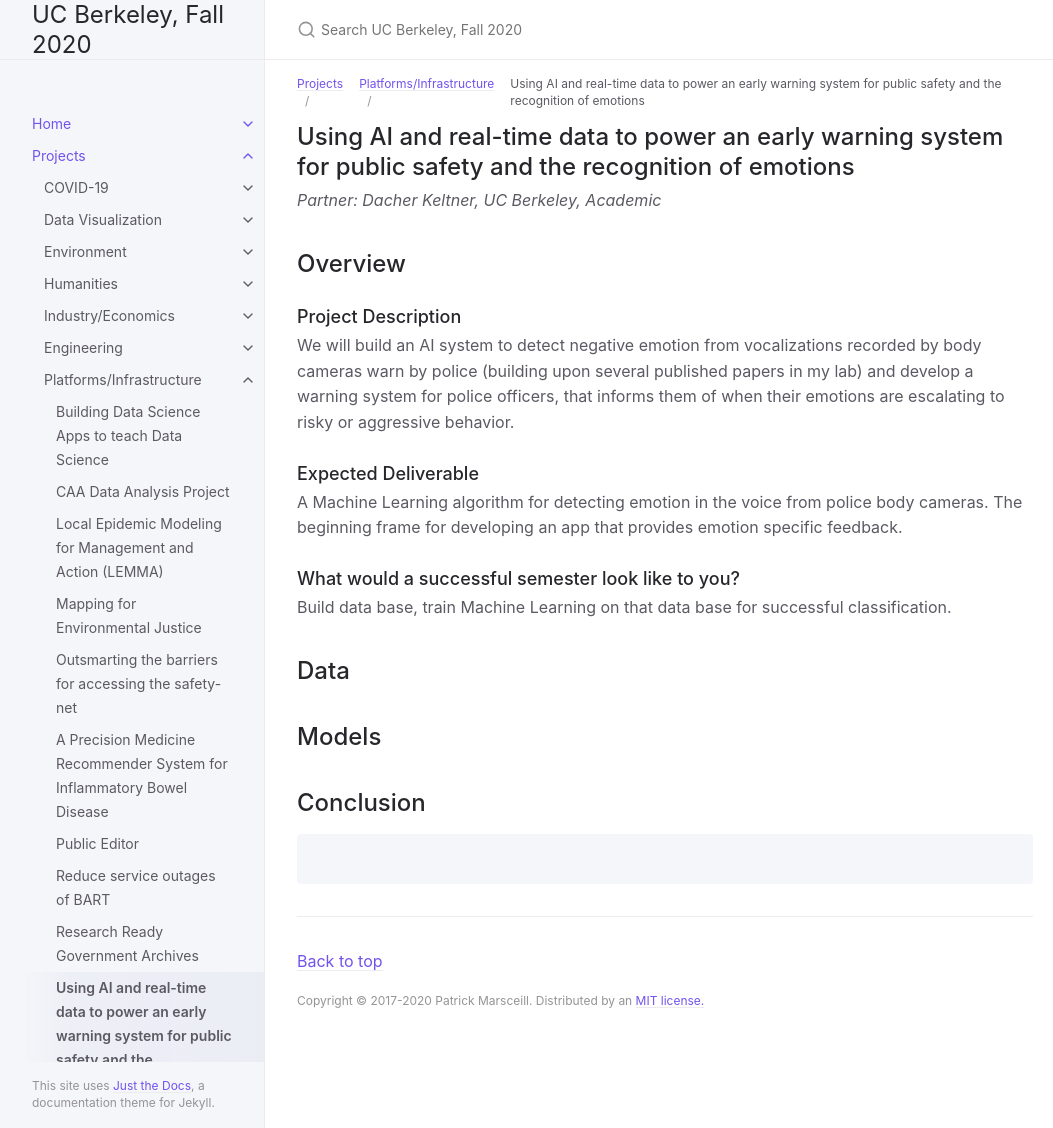
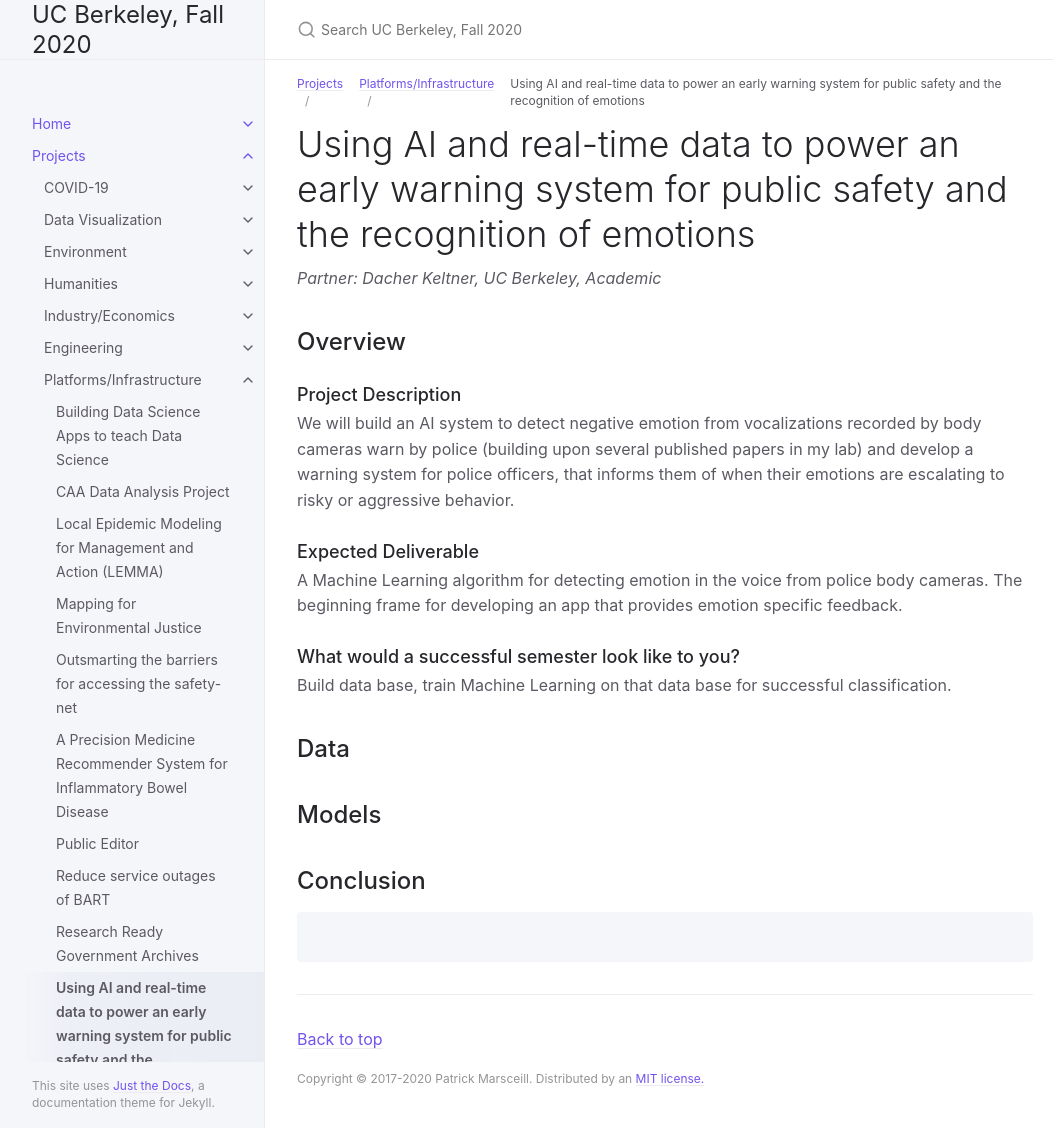
Before and after one commit to DS-Discovery/ds-discovery.github.io, a Jekyll site: the page built from Projects/Platforms:Infrastructure/Using AI and real-time data.md, in a window 1280 px wide and 1128 px high. Shown: the whole window, without its empty margins (107-1160 px from the left). Built offline with Jekyll 4.4.1, drawn with Linux system fonts in a browser that asks for light colours.

```diff
--- a/Projects/Platforms:Infrastructure/Using AI and real-time data.md
+++ b/Projects/Platforms:Infrastructure/Using AI and real-time data.md
@@ -7,7 +7,7 @@ nav_order: 17
 ---
 
 
-## Using AI and real-time data to power an early warning system for public safety and the recognition of emotions
+# Using AI and real-time data to power an early warning system for public safety and the recognition of emotions
 *Partner: Dacher	Keltner, UC Berkeley, Academic*
 
 ## Overview
```
